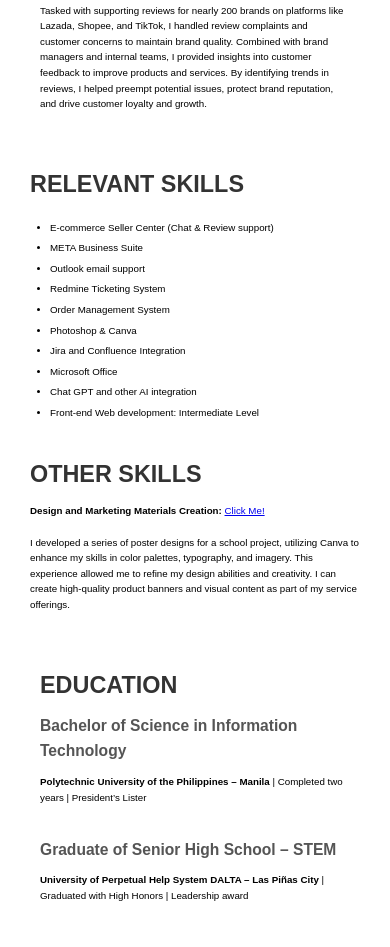
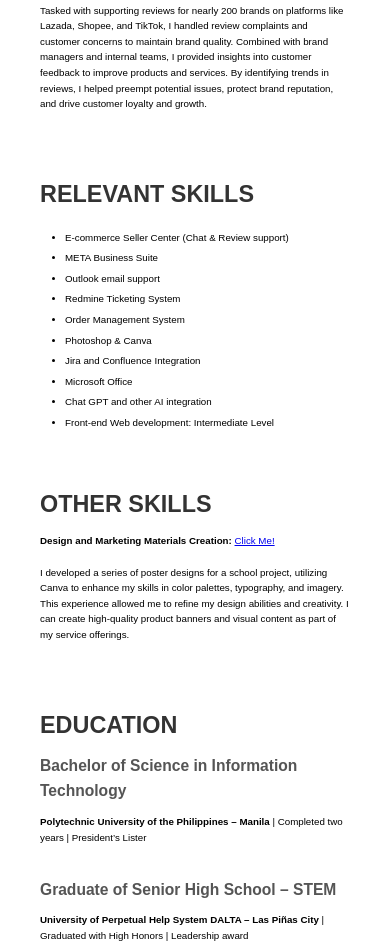
Before and after one commit to Ziks30/hezekiah.gutay.porfolio-cv, a plain HTML site: page index.html in a window 390 px wide. Shown: the part 985-1932 px from the top of the page. Drawn offline with Linux system fonts and the light colour scheme.

Commit message:
Add files via upload

```diff
--- a/styles.css
+++ b/styles.css
@@ -26,7 +26,7 @@ h3 {
   color: #555;
   margin-top: 0;
 }
-p {
+p, li{
   margin: 5px 0;
   font-size: 1.2vw;
 }
@@ -72,12 +72,6 @@ p {
 .contact-info a:hover {
   text-decoration: underline;
 }
-.skills-list {
-  padding: 0;
-}
-.skills-list li {
-  margin-bottom: 5px;
-}
 
 .divider {
   grid-column: span 2;
@@ -98,17 +92,21 @@ p {
   grid-column-start: 2;
   grid-row-start: 4;
   margin: 0;
-  padding-left: 3rem;
+  padding-left: 30px;
 }
 
-#skills ul {
-  padding-left: 20px;
+.skills-list {
+  padding: 0 25px;
+}
+
+.skills-list li {
+  margin-bottom: 5px;
 }
 
 #addSkills {
   grid-column-start: 2;
   grid-row-start: 5;
-  padding-left: 3rem;
+  padding-left: 30px;
 }
 
 #education p {
@@ -133,11 +131,10 @@ p {
     grid: span 2;
     grid-column-start: 1;
     grid-row-start: 5;
-    padding: 0;
+    padding: 10px;
   }
 
   #addSkills {
-    padding: 0;
     padding-left: 20px;
     justify-self: start;
     align-self: flex-start;
@@ -178,6 +175,6 @@ p {
   #addSkills {
     grid-column-start: 1;
     grid-column-end: -1;
-    padding: 0;
+    padding: 10px;
   }
 }
```
